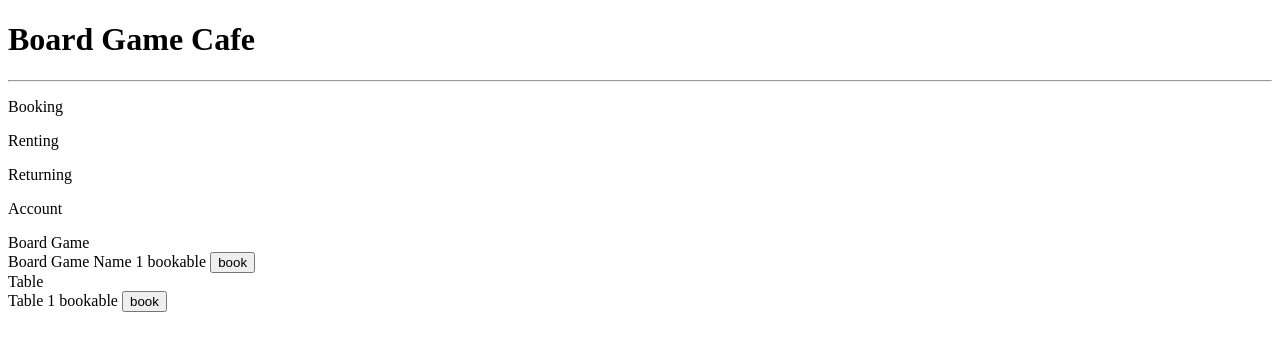
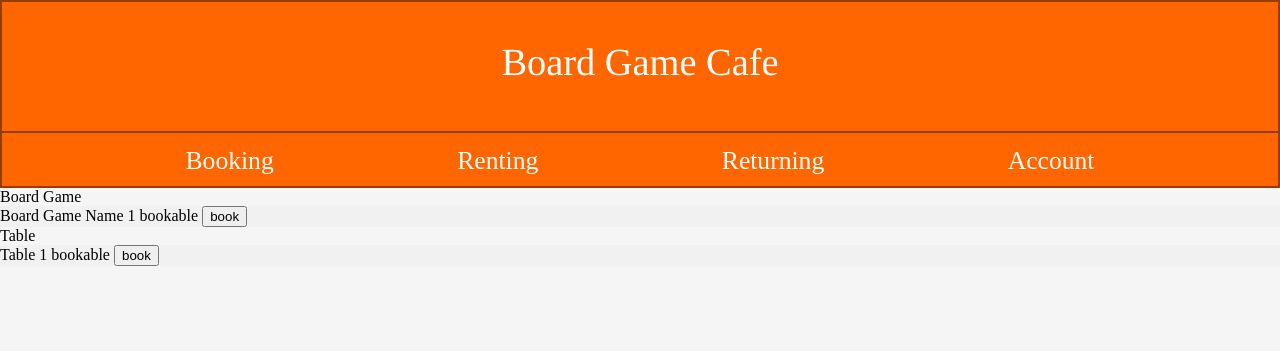
Before and after one commit to EggADayKeepTheTeacherAway/Board-Game-Cafe, a Django app: page / in a window 1280 px wide. Shown: the top 351 px of the page. Run offline with Django 5.2, Linux system fonts and the light colour scheme.

Commit message:
feat: header is finish (except font)

```diff
--- a/board_game_cafe/static/app/style.css
+++ b/board_game_cafe/static/app/style.css
@@ -0,0 +1,41 @@
+body {
+    background-color: #F5F5F5;
+    margin: 0px;
+    padding: 0px;
+}
+
+hr {
+     border: 1px solid #953C00;
+}
+
+.header-container {
+    background-color: #FF6600;
+    border: 2px solid #953C00;
+    color: white;
+
+}
+
+.website-title {
+    display: flex;
+    justify-content: center;
+    font-size: 2.4rem;
+    font-family: Pacifico, Times, serif;
+
+}
+
+.choice {
+    display: flex;
+    justify-content: space-evenly;
+
+    font-size: 1.6rem;
+
+}
+
+.choice > a {
+    margin-top: 5px;
+    margin-bottom: 10px;
+}
+
+.content {
+    background-color: #F1F1F1
+}
--- a/board_game_cafe/templates/base.html
+++ b/board_game_cafe/templates/base.html
@@ -4,17 +4,20 @@
     <meta charset="UTF-8">
     <meta name="viewport" content="width=device-width, initial-scale=1.0">
     <title>Board Game Cafe</title>
+    {% load static %}
+    <link rel="stylesheet" href="{% static 'app/style.css' %}">
 </head>
 <body>
-
-     <div>
-        <h1>Board Game Cafe</h1>
+     <div class="header-container">
+         <div class="website-title">
+             <p>Board Game Cafe</p>
+         </div>
         <hr/>
         <div class="choice">
-          <p>Booking</p>
-          <p>Renting</p>
-          <p>Returning</p>
-          <p>Account</p>
+          <a>Booking</a>
+          <a>Renting</a>
+          <a>Returning</a>
+          <a>Account</a>
         </div>
     </div>
 
```
